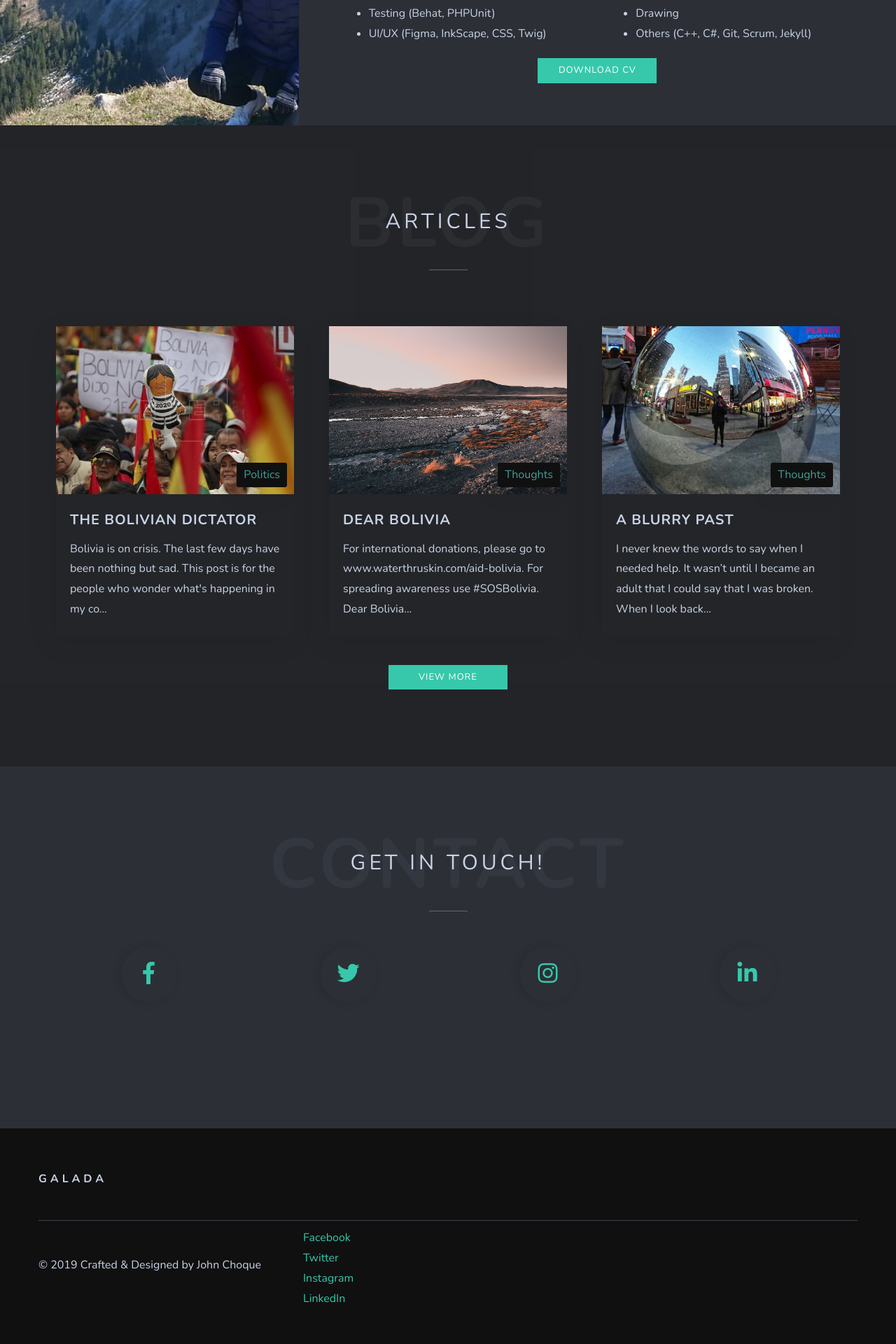
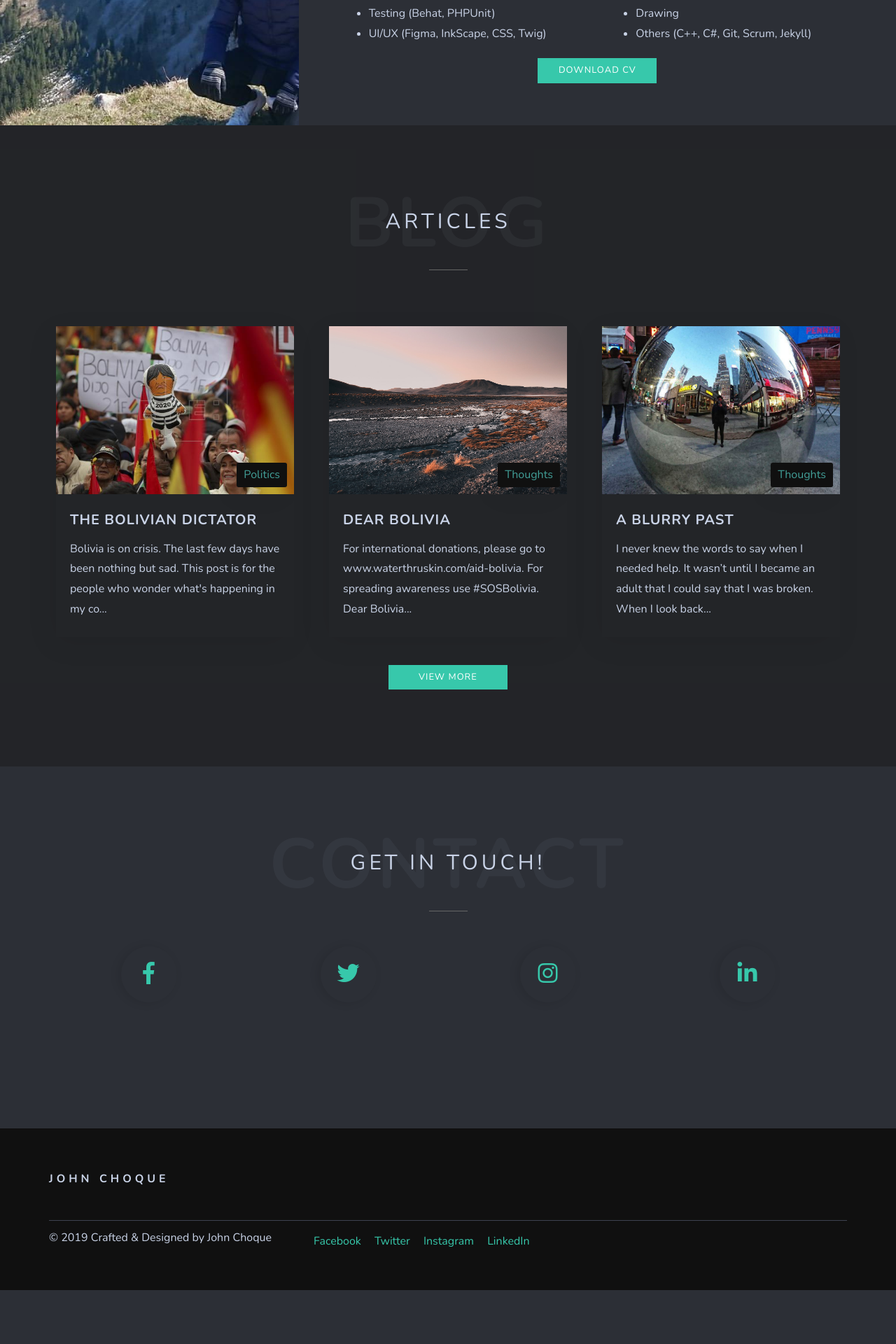
Before and after one commit to thethoughtfulmillennial/thethoughtfulmillennial.github.io, a Jekyll site: the page built from index.html, in a window 1280 px wide. Shown: the part 2074-3994 px from the top of the page at 70% size. Built offline with Jekyll 4.4.1, drawn with Linux system fonts in a browser that asks for light colours; a script that is not in the unit is left out; after the commit the page ends 3917 px from its top, so only the background shows below that.

Commit message:
Updating style and footer.

```diff
--- a/_includes/footer.html
+++ b/_includes/footer.html
@@ -1,11 +1,11 @@
 <!-- Footer start -->
 <footer class="footer">
 	<div class="container">
-		<div class="row">
+		<div>
 			<div class="col col-12">
 				<div class="footer-top">
 					<h2 class="logo-title">
-						<a href="/galada/" class="logo-text">Galada</a>
+						<a href="/galada/" class="logo-text">John Choque</a>
 					</h2>
 					<div class="top"><i class="ion ion-ios-arrow-up"></i></div>
 				</div>
--- a/assets/css/style.css
+++ b/assets/css/style.css
@@ -1190,7 +1190,8 @@ figure {
     text-transform: capitalize;
 }
 
-.blogList:hover {
+.blogList:hover h3 {
+	color: #37c8ab;
 }
 
 .blogList:hover .blogList-img span {
@@ -1451,6 +1452,15 @@ figure {
     padding: 0;
 }
 
+.footer-bottom .footer-social ul li {
+    display: inline-block;
+    margin-left: 15px;
+}
+
+.footer-bottom .footer-social ul li:first-child {
+    margin-left: 0;
+}
+
 /* ---------------------------------------------- /*
 *  11. Scroll to top
 /* ---------------------------------------------- */
```
